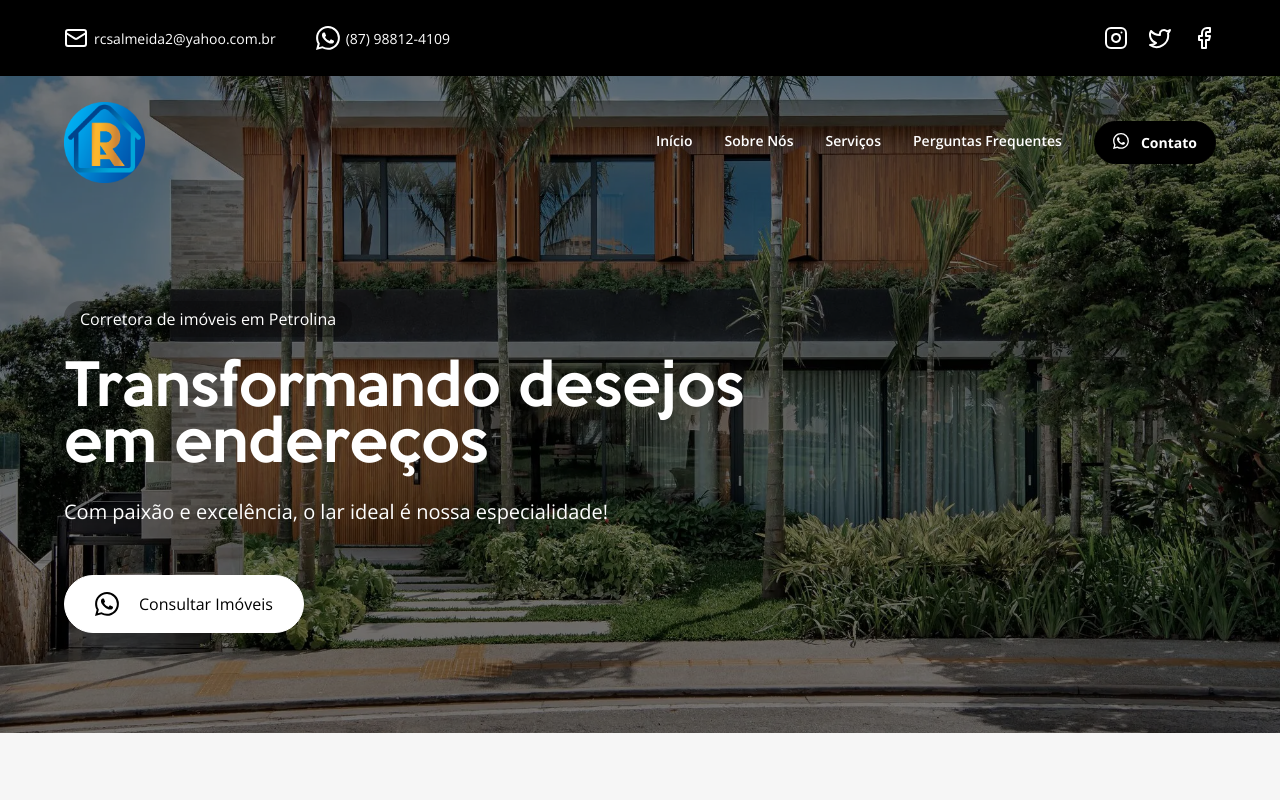
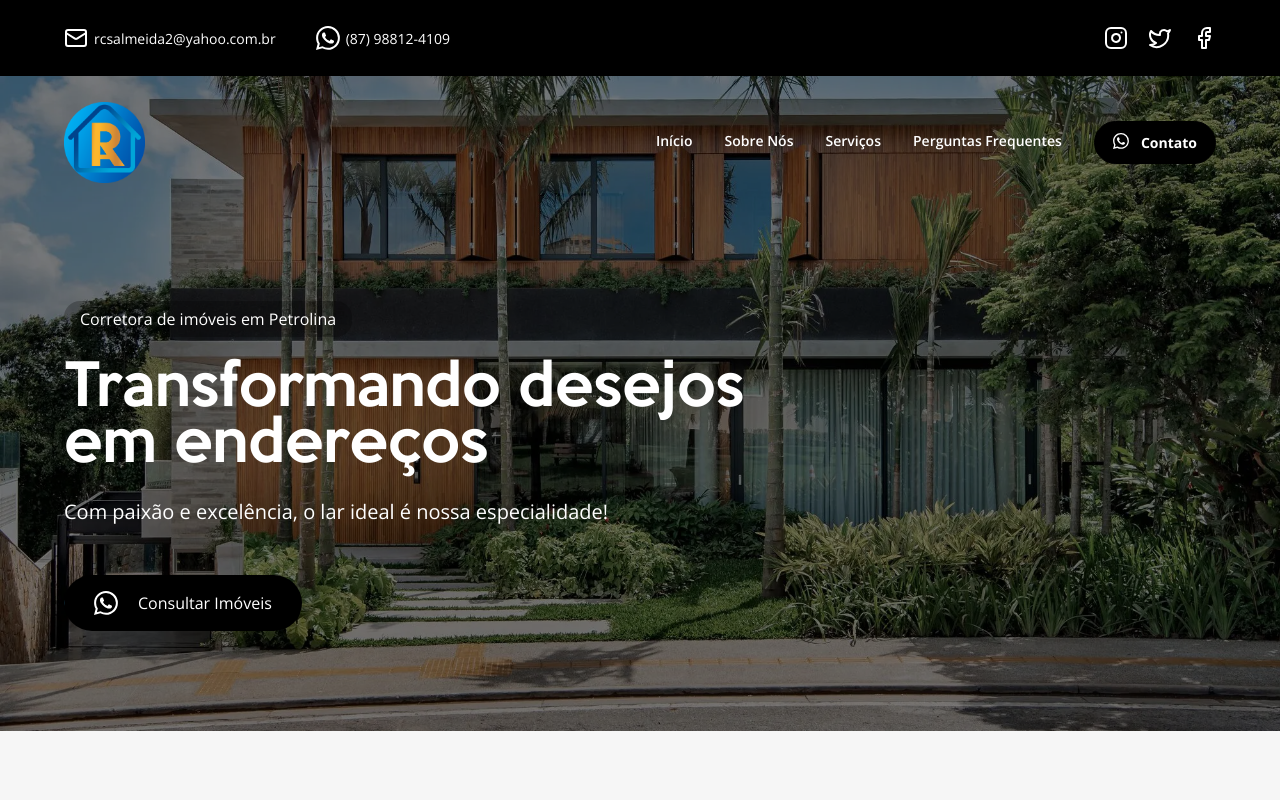
Before and after one commit to EdisonMatos/Landpage-Rita-Almeida, a React (Vite) app: page / in a window 1280 px wide. Shown: the top 800 px of the page. Built offline with nearby package versions, Linux system fonts and the light colour scheme.

Commit message:
fix: Substitui o efeito dos botões do Site exceto do botão da Navbar

```diff
--- a/src/components/interactives/ButtonWithIcon.jsx
+++ b/src/components/interactives/ButtonWithIcon.jsx
@@ -4,7 +4,7 @@ export default function ButtonWithIcon({ icon, label, onClick }) {
   return (
     <button
       onClick={onClick}
-      className={`flex flex-row items-center justify-around transition rounded-[40px] px-[30px] py-[16px] bg-black hover:bg-white text-white hover:text-black hover:border-black hover:border-solid border-[1px] border-black`}
+      className={`flex flex-row items-center justify-around transition rounded-[40px] px-[30px] py-[16px] bg-black text-white border-black button-gradient-effect`}
     >
       <div className="flex items-center text-center gap-[20px]">
         <div className="">{icon}</div>
--- a/src/components/sections/HeroSection.jsx
+++ b/src/components/sections/HeroSection.jsx
@@ -43,7 +43,7 @@ export default function HeroSection() {
                     <a
                       href={whatsappContactLink}
                       target="_blank"
-                      className="invert"
+                      className=""
                     >
                       <ButtonWithIcon
                         label="Consultar Imóveis"
--- a/src/index.css
+++ b/src/index.css
@@ -47,3 +47,37 @@
   visibility: visible;
   animation: fadeOut 1s ease-in-out;
 }
+
+.button-gradient-effect {
+  position: relative;
+  overflow: hidden;
+  transition: background-color 0.3s ease, color 0.3s ease;
+}
+
+.button-gradient-effect::before {
+  content: '';
+  position: absolute;
+  inset: 0;
+  background: linear-gradient(to right, #007FFF, #3299CC); /* Cores do gradiente */
+  transform: translateX(-100%);
+  transition: transform 1s ease;
+  z-index: 1; /* Coloca o gradiente atrás do brilho e do conteúdo */
+  border-radius: 0 40px 40px 0; /* Aplica o arredondamento ao gradiente */
+}
+
+.button-gradient-effect:hover::before {
+  transform: translateX(0);
+}
+
+.button-gradient-effect:hover::after {
+  content: '';
+  position: absolute;
+  inset: 0;
+  z-index: 2; /* Coloca o brilho acima do gradiente e do fundo */
+  border-radius: 0 40px 40px 0; /* Aplica o arredondamento ao brilho */
+}
+
+.button-gradient-effect > * {
+  position: relative;
+  z-index: 3; /* Coloca o conteúdo acima do gradiente e do brilho */
+}
```
